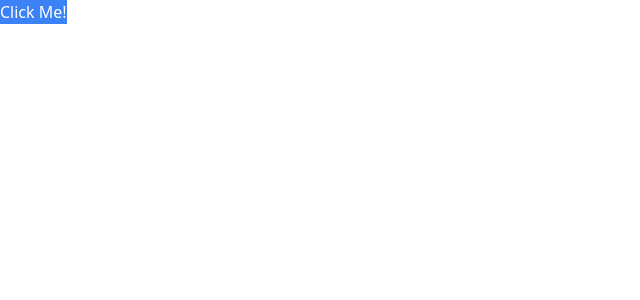
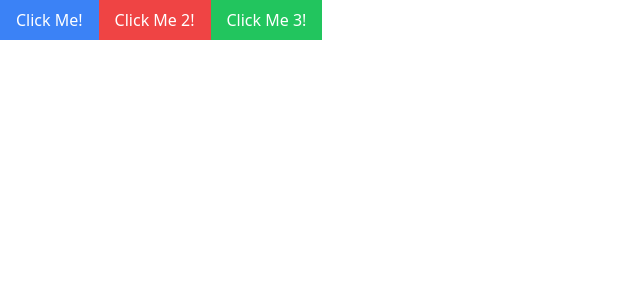
Before and after one commit to Mohak-Trivedi/hangmanGame, a React (Vite) app: page / in a window 1280 px wide. Shown: the top 300 px of the page, without its empty margins (0-640 px from the left). Built offline with nearby package versions, Linux system fonts and the light colour scheme.

Commit message:
completed reusable Button

```diff
--- a/src/App.jsx
+++ b/src/App.jsx
@@ -5,6 +5,16 @@ function App() {
   return (
     <div>
       <Button text="Click Me!" onClickHandler={() => console.log("Click Me")} />
+      <Button
+        text="Click Me 2!"
+        styleType="error"
+        onClickHandler={() => console.log("Click Me 2")}
+      />
+      <Button
+        text="Click Me 3!"
+        styleType="success"
+        onClickHandler={() => console.log("Click Me 3")}
+      />
     </div>
   );
 }
--- a/src/components/Button/Button.jsx
+++ b/src/components/Button/Button.jsx
@@ -1,9 +1,26 @@
-function Button({ text, onClickHandler }) {
+function Button({ text, onClickHandler, styleType = "primary" }) {
   return (
-    <button onClick={onClickHandler} className="text-white bg-blue-500">
+    <button
+      onClick={onClickHandler}
+      className={`px-4 py-2 text-white ${getButtonStyling(styleType)}`}
+    >
       {text}
     </button>
   );
 }
 
+function getButtonStyling(styleType) {
+  if (styleType === "primary") {
+    return "bg-blue-500";
+  } else if (styleType === "secondary") {
+    return "bg-gray-500";
+  } else if (styleType === "error") {
+    return "bg-red-500";
+  } else if (styleType === "success") {
+    return "bg-green-500";
+  } else if (styleType === "warning") {
+    return "bg-yellow-500";
+  }
+}
+
 export default Button;
```
